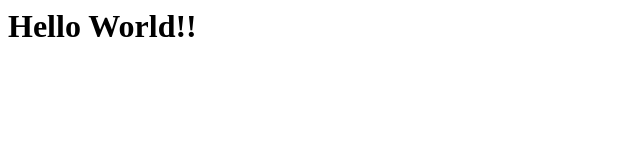
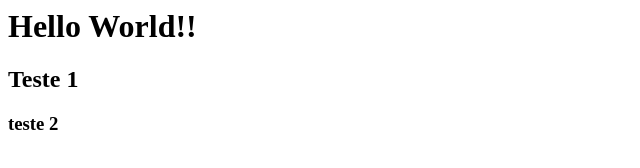
Before and after one commit to kassianobrum/desenvolvimento, a plain HTML site: page index.html in a window 1280 px wide. Shown: the whole page, without its empty margins (0-640 px from the left). Drawn offline with Linux system fonts and the light colour scheme.

Commit message:
Second Commit

```diff
--- a/index.html
+++ b/index.html
@@ -1 +1,5 @@
 <h1>Hello World!!</h1>
+
+<h2>Teste 1</h2>
+
+<h3>teste 2</h3>
```
